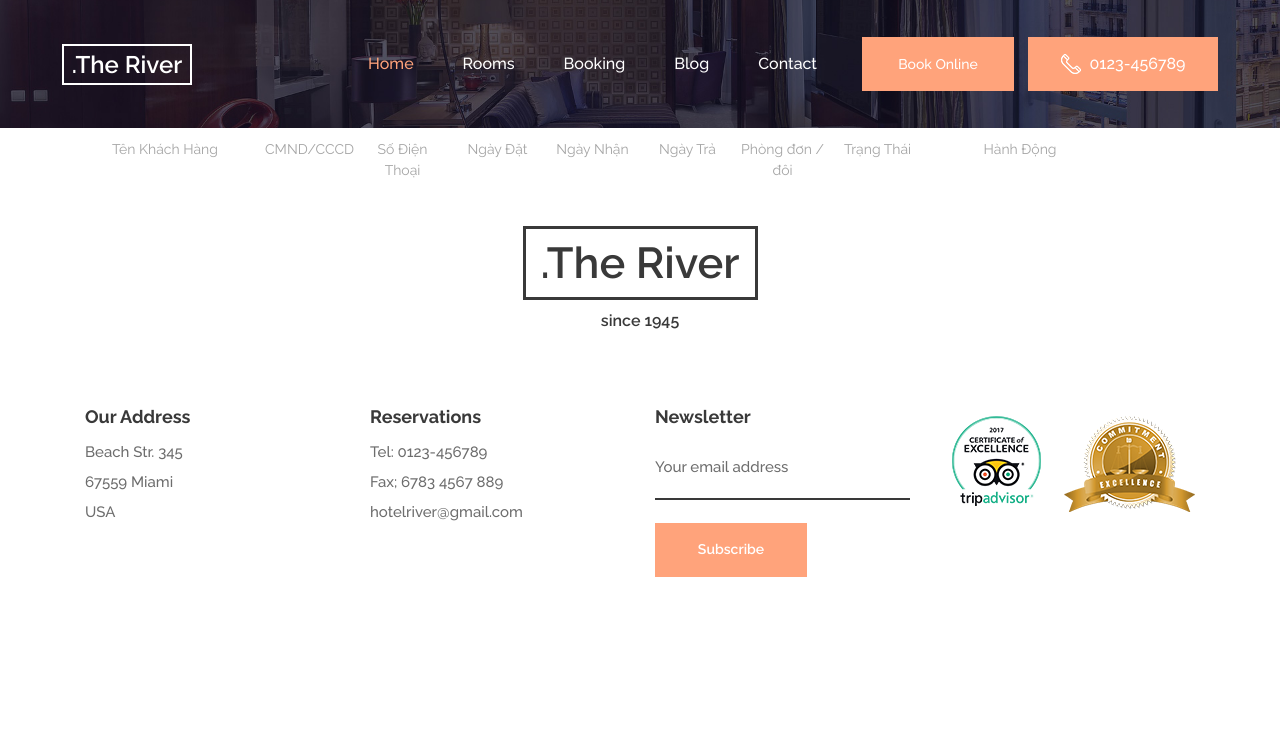
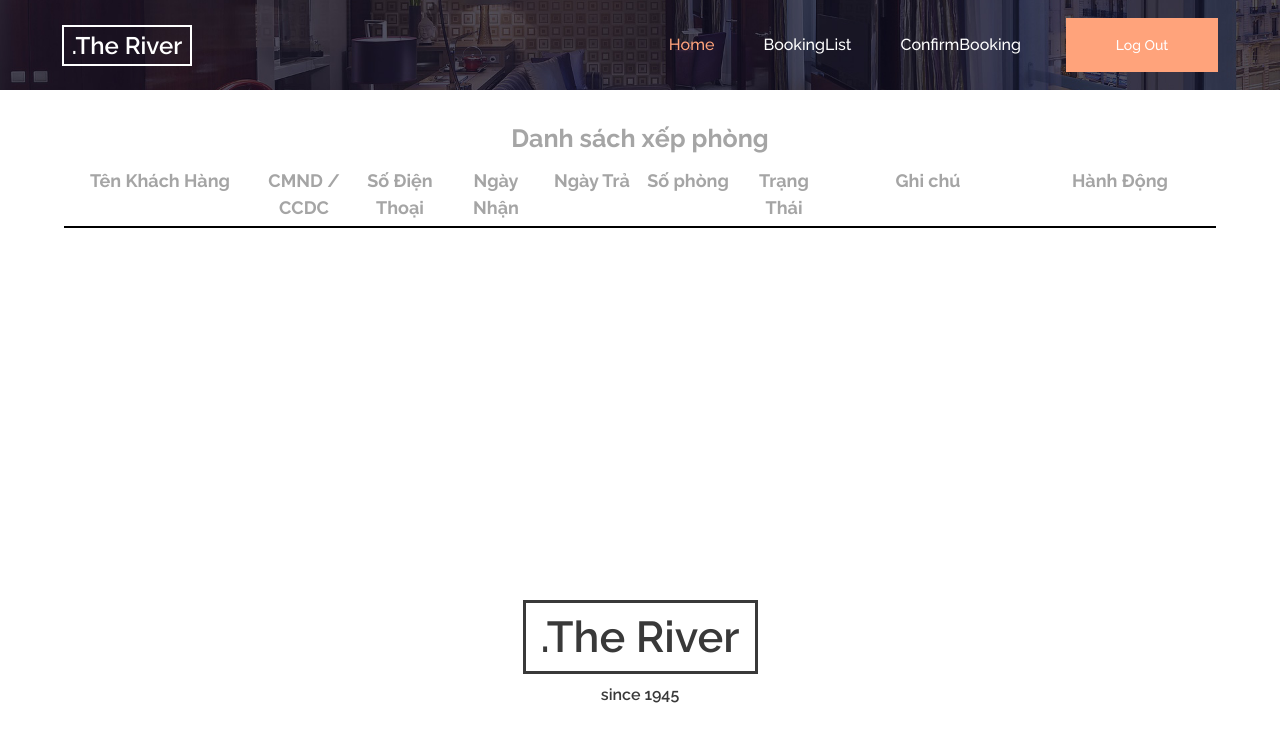
Before and after one commit to KuangHcmUT/HotelWebsideHcmut, a PHP site: page /Views/employee.php in a window 1280 px wide. Shown: the top 742 px of the page. Run offline with PHP 8.4, Linux system fonts and the light colour scheme; the template is opened without the code that fills it, so the values that code supplies are empty; some libraries are stand-ins or nearby versions.

Commit message:
nhanVien

```diff
--- a/Libs/CSS/employee.css
+++ b/Libs/CSS/employee.css
@@ -1,12 +1,16 @@
-body {
-    background-image: url("../../images/index.jpg");
-    background-size: cover;
-    background-repeat: no-repeat;
-    background-position: center;
+.header_content {
+    height: 90px;
 }
 
-.container {
-    padding: 0;
+.employee-con {
+    padding-top: 20px;
+    min-height: 480px;
+}
+
+@media (min-width: 1200px) {
+    .container {
+        max-width: 90%;
+    }
 }
 
 .btn:hover {
@@ -14,7 +18,7 @@ body {
 }
 
 .title {
-    font-size: 20px;
+    font-size: 25px;
     font-weight: bold;
 }
 
@@ -28,7 +32,23 @@ table tr td {
     padding: 0;
 }
 
-#bookingList .row .col-md-2,
-#bookingList .row .col-md-1 {
+.row .col-md-2,
+.row .col-md-1 {
     padding: 5px;
 }
+
+.table-title {
+    font-size: 18px;
+    font-weight: bold;
+    border-bottom: 2px solid #000;
+    margin-bottom: 10px;
+}
+
+.table-records {
+    font-size: 14px;
+    border-bottom: 1px solid #ddd;
+}
+
+.footer_content {
+    padding-bottom: 0;
+}
--- a/Views/employee.php
+++ b/Views/employee.php
@@ -15,7 +15,6 @@
     <link rel="stylesheet" href="https://cdnjs.cloudflare.com/ajax/libs/bootstrap-select/1.12.4/css/bootstrap-select.min.css">
     <link rel="stylesheet" href="https://cdnjs.cloudflare.com/ajax/libs/jqueryui/1.12.1/jquery-ui.min.css">
     <link rel="stylesheet" href="https://cdnjs.cloudflare.com/ajax/libs/fullcalendar/3.9.0/fullcalendar.min.css">
-    <link rel ="stylesheet" href="../Libs/CSS/employee.css">
     <link rel="stylesheet" type="text/css" href="../styles/bootstrap-4.1.2/bootstrap.min.css">
     <link href="../plugins/font-awesome-4.7.0/css/font-awesome.min.css" rel="stylesheet" type="text/css">
     <link rel="stylesheet" type="text/css" href="../plugins/OwlCarousel2-2.3.4/owl.carousel.css">
@@ -26,24 +25,94 @@
     <link rel="stylesheet" type="text/css" href="../styles/main_styles.css">
     <link rel="stylesheet" type="text/css" href="../styles/responsive.css">
     <link rel="icon" type="image/x-icon" href="../images/webicon.png">
+    <link rel ="stylesheet" href="../Libs/CSS/employee.css">
 </head>
 <body>
 <?php include '../Views/header2.php'; ?>
 
-    <div class="container" style="margin-top: 100px;">
-        <div id="bookingList">
+    <div class="container employee-con" style="margin-top: 100px;">
+        <div id="bookingList" style="display: none;">
             <div class="title text-center mb-1">Danh sách đặt phòng</div>
-            <div class="row">
+            <div class="row table-title">
                 <div class="col-md-2 text-center">Tên Khách Hàng</div>
-                <div class="col-md-1 text-center">CMND/CCCD</div>
                 <div class="col-md-1 text-center">Số Điện Thoại</div>
                 <div class="col-md-1 text-center">Ngày Đặt</div>
                 <div class="col-md-1 text-center">Ngày Nhận</div>
                 <div class="col-md-1 text-center">Ngày Trả</div>
-                <div class="col-md-1 text-center">Phòng đơn / đôi</div>
+                <div class="col-md-1 text-center">Đơn/Đôi</div>
                 <div class="col-md-1 text-center">Trạng Thái</div>
+                <div class="col-md-2 text-center">Ghi chú</div>
                 <div class="col-md-2 text-center">Hành Động</div>
-
+            </div>
+            <div class="row table-records">
+                <div class="col-md-2 text-center">Ngô Bá Khá</div>
+                <div class="col-md-1 text-center">0965724322</div>
+                <div class="col-md-1 text-center">21/01/2022</div>
+                <div class="col-md-1 text-center">24/01/2022</div>
+                <div class="col-md-1 text-center">30/01/2022</div>
+                <div class="col-md-1 text-center">2/1</div>
+                <div class="col-md-1 text-center">Booking</div>
+                <div class="col-md-2 text-center">Không</div>
+                <div class="col-md-2 text-center">
+                    <button class="btn btn-primary accept">Accept</button>
+                    <button class="btn btn-danger demis">Demis</button>
+                </div>
+            </div>
+            <div class="row table-records">
+                <div class="col-md-2 text-center">Ngô Bá Khá</div>
+                <div class="col-md-1 text-center">0965724322</div>
+                <div class="col-md-1 text-center">21/01/2022</div>
+                <div class="col-md-1 text-center">24/01/2022</div>
+                <div class="col-md-1 text-center">30/01/2022</div>
+                <div class="col-md-1 text-center">2/1</div>
+                <div class="col-md-1 text-center">Booking</div>
+                <div class="col-md-2 text-center">Không</div>
+                <div class="col-md-2 text-center">
+                    <button class="btn btn-primary accept">Accept</button>
+                    <button class="btn btn-danger demis">Demis</button>
+                </div>
+            </div>
+            <div class="row table-records">
+                <div class="col-md-2 text-center">Ngô Bá Khá</div>
+                <div class="col-md-1 text-center">0965724322</div>
+                <div class="col-md-1 text-center">21/01/2022</div>
+                <div class="col-md-1 text-center">24/01/2022</div>
+                <div class="col-md-1 text-center">30/01/2022</div>
+                <div class="col-md-1 text-center">2/1</div>
+                <div class="col-md-1 text-center">Booking</div>
+                <div class="col-md-2 text-center">Không</div>
+                <div class="col-md-2 text-center">
+                    <button class="btn btn-primary accept">Accept</button>
+                    <button class="btn btn-danger demis">Demis</button>
+                </div>
+            </div>
+            <div class="row table-records">
+                <div class="col-md-2 text-center">Ngô Bá Khá</div>
+                <div class="col-md-1 text-center">0965724322</div>
+                <div class="col-md-1 text-center">21/01/2022</div>
+                <div class="col-md-1 text-center">24/01/2022</div>
+                <div class="col-md-1 text-center">30/01/2022</div>
+                <div class="col-md-1 text-center">2/1</div>
+                <div class="col-md-1 text-center">Booking</div>
+                <div class="col-md-2 text-center">Không</div>
+                <div class="col-md-2 text-center">
+                    <button class="btn btn-primary accept">Accept</button>
+                    <button class="btn btn-danger demis">Demis</button>
+                </div>
+            </div>
+            <div class="row table-records">
+                <div class="col-md-2 text-center">Ngô Bá Khá</div>
+                <div class="col-md-1 text-center">0965724322</div>
+                <div class="col-md-1 text-center">21/01/2022</div>
+                <div class="col-md-1 text-center">24/01/2022</div>
+                <div class="col-md-1 text-center">30/01/2022</div>
+                <div class="col-md-1 text-center">2/1</div>
+                <div class="col-md-1 text-center">Booking</div>
+                <div class="col-md-2 text-center">Không</div>
+                <div class="col-md-2 text-center">
+                    <button class="btn btn-primary accept">Accept</button>
+                    <button class="btn btn-danger demis">Demis</button>
+                </div>
             </div>
             <!-- <table>
                 <thead>
@@ -82,48 +151,23 @@
                     </tr>
             </table> -->
         </div>
-        <div id="confirmBooking" style="display: none;">
-            <table>
-                <thead>
-                    <tr>
-                        <th>Mã Đặt Phòng</th>
-                        <th>Tên Khách Hàng</th>
-                        <th>Ngày Đặt</th>
-                        <th>Ngày Nhận</th>
-                        <th>Ngày Trả</th>
-                        <th>Số Điện Thoại</th>
-                        <th>Số Phòng</th>
-                        <th>Tổng Tiền</th>
-                        <th>Trạng Thái</th>
-                        <th>Hành Động</th>
-                    </tr>
-                </thead>
-                <tbody>
-                    <!-- <?php foreach ($bookingList as $booking) ?> -->
-                    <!-- <tr>
-                        <td><?php echo $booking['booking_id']; ?></td>
-                        <td><?php echo $booking['customer_name']; ?></td>
-                        <td><?php echo $booking['booking_date']; ?></td>
-                        <td><?php echo $booking['checkin_date']; ?></td>
-                        <td><?php echo $booking['checkout_date']; ?></td>
-                        <td><?php echo $booking['customer_phone']; ?></td>
-                        <td><?php echo $booking['room_number']; ?></td>
-                        <td><?php echo $booking['total_price']; ?></td>
-                        <td><?php echo $booking['status']; ?></td>
-                        <td>
-                            <a href="../Controllers/booking.php?action=edit&booking_id=<?php echo $booking['booking_id']; ?>">
-                                <i class="fa fa-pencil-square-o" aria-hidden="true"></i>
-                            </a>
-                            <a href="../Controllers/booking.php?action=delete&booking_id=<?php echo $booking['booking_id']; ?>">
-                                <i class="fa fa-trash-o" aria-hidden="true"></i>
-                            </a>
-                        </td>
-                    </tr> -->
-            </table>
+        <div id="confirmBooking" >
+            <div class="title text-center mb-1">Danh sách xếp phòng</div>
+            <div class="row table-title">
+                <div class="col-md-2 text-center">Tên Khách Hàng</div>
+                <div class="col-md-1 text-center">CMND / CCDC</div>
+                <div class="col-md-1 text-center">Số Điện Thoại</div>
+                <div class="col-md-1 text-center">Ngày Nhận</div>
+                <div class="col-md-1 text-center">Ngày Trả</div>
+                <div class="col-md-1 text-center">Số phòng</div>
+                <div class="col-md-1 text-center">Trạng Thái</div>
+                <div class="col-md-2 text-center">Ghi chú</div>
+                <div class="col-md-2 text-center">Hành Động</div>
+            </div>
         </div>
     </div>
 
-<?php include '../Views/footer.php'; ?>
+<?php include '../Views/footer2.php'; ?>
 
 </body>
 
@@ -143,6 +187,3 @@
 <script src="../plugins/colorbox/jquery.colorbox-min.js"></script>
 <script src="../js/custom.js"></script>
 </html>
-<style>
-
-</style>
--- /dev/null
+++ b/Views/footer2.php
@@ -0,0 +1,17 @@
+<footer class="footer" style="padding-top: 20px;">
+	<div class="footer_content">
+		<div class="container">
+			<div class="row">
+				<div class="col">
+					<div class="footer_logo_container text-center">
+						<div class="footer_logo">
+							<a href="#"></a>
+							<div>.The River</div>
+							<div>since 1945</div>
+						</div>
+					</div>
+				</div>
+			</div>
+		</div>
+	</div>
+</footer>
--- a/Views/header2.php
+++ b/Views/header2.php
@@ -7,18 +7,11 @@
 				<nav class="main_nav">
 					<ul class="d-flex flex-row align-items-start justify-content-start">
 						<li class="active"><a href="../index.php">Home</a></li>
-						<li><a href="../room.php">Rooms</a></li>
-						<li><a href="#">Booking</a></li>
-						<li><a href="#">Blog</a></li>
-						<li><a href="#">Contact</a></li>
+						<li><a href="#bookingList">BookingList</a></li>
+						<li><a href="#confirmBooking">ConfirmBooking</a></li>
 					</ul>
 				</nav>
-				<div class="book_button"><a href="#">Book Online</a></div>
-				<div class="header_phone d-flex flex-row align-items-center justify-content-center">
-					<img src="images/phone.png" alt="">
-					<span>0123-456789</span>
-				</div>
-
+				<div class="book_button"><a href="#">Log Out</a></div>
 				<!-- Hamburger Menu -->
 				<div class="hamburger"><i class="fa fa-bars" aria-hidden="true"></i></div>
 			</div>
```
Also changed, not shown: Views/footer.php (indentation only).
